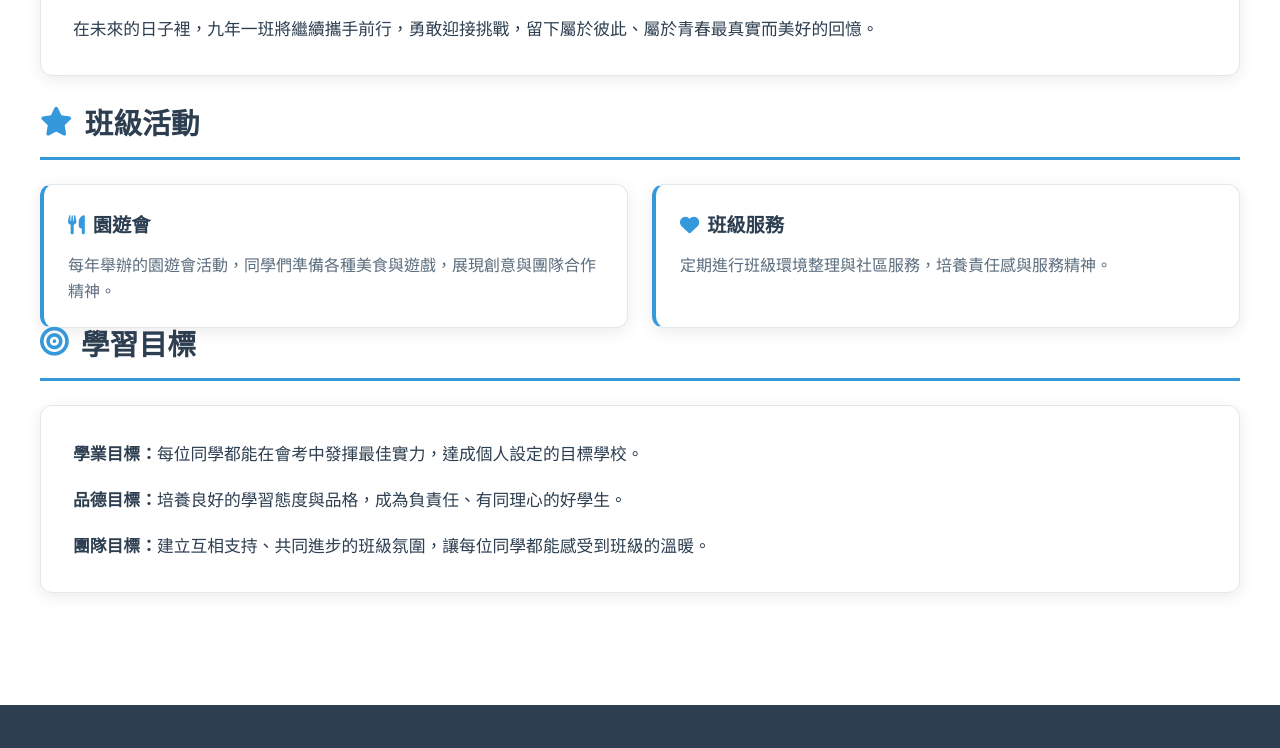
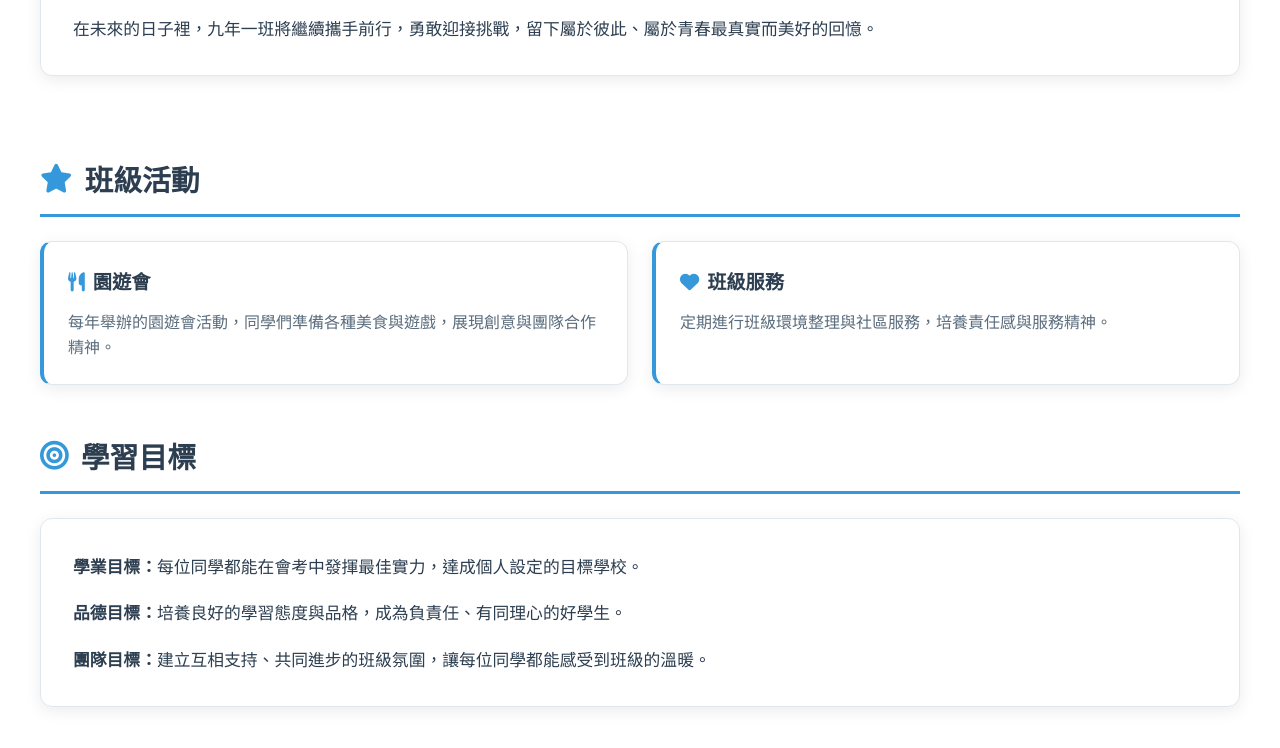
Before and after one commit to rennychou599-lgtm/ellen-classroom, a website: page class-901.html in a window 1280 px wide. Shown: the part 1058-1806 px from the top of the page. Drawn offline with Linux system fonts and the light colour scheme; a web font is replaced by a local one.

Commit message:
修復學習目標區域與上方間距過近的問題

```diff
--- a/class-901.html
+++ b/class-901.html
@@ -132,7 +132,14 @@
 
         .class-section {
             margin-bottom: 3rem;
+        }
+
+        .class-section:first-of-type {
             margin-top: -1.5cm;
+        }
+
+        .class-section:not(:first-of-type) {
+            margin-top: 2.5rem;
         }
 
         .section-title {
@@ -309,6 +316,9 @@
             color: #5a6c7d;
             line-height: 1.6;
             margin: 0;
+            flex: 1;
+            word-wrap: break-word;
+            overflow-wrap: break-word;
         }
 
         @media (max-width: 768px) {
```
